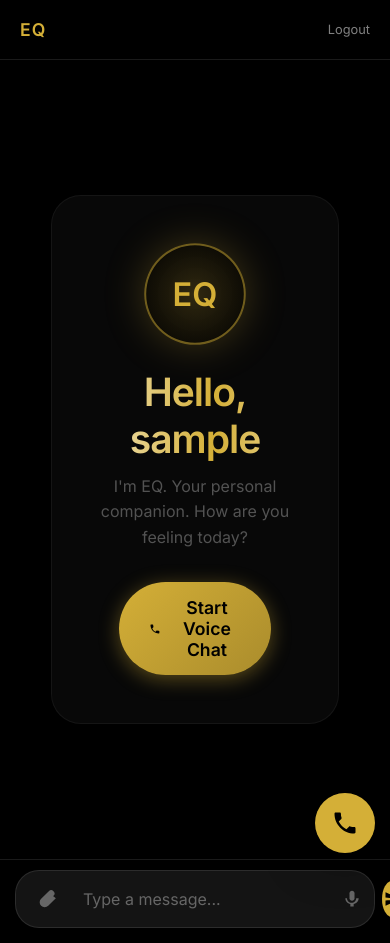
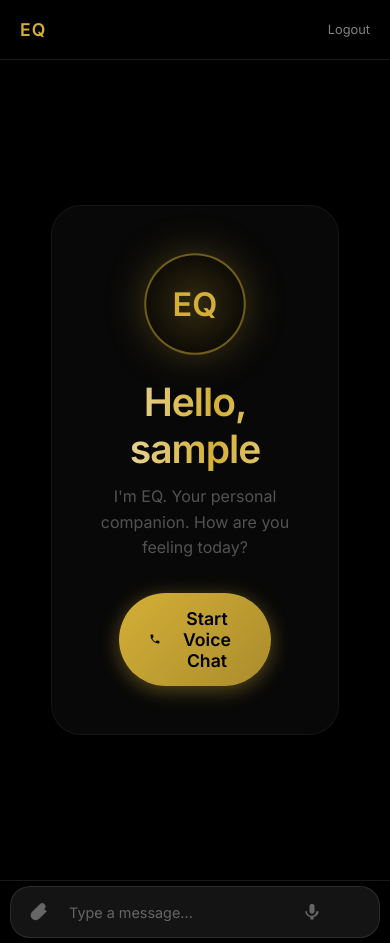
Before and after one commit to kingnigelpat/eq1, a Flask app: page /app in a window 390 px wide. Run offline with Flask 3, Linux system fonts and the light colour scheme; the visitor is signed in with stand-in values (Sample User, id 1); some libraries are stand-ins or nearby versions.

Commit message:
UI improvements, mobile optimization, and admin choice logic

```diff
--- a/app.py
+++ b/app.py
@@ -646,6 +646,42 @@ def upload_file():
         except Exception as e:
             return jsonify({"error": str(e)}), 500
 
+# --- EMERGENCY RECOVERY ROUTE ---
+@app.route('/fix-admin-access')
+def fix_admin_access():
+    # Nuclear Reset: Deletes kingnigel and specifically requested emails from BOTH DB and Firebase
+    users = User.query.all()
+    deleted_count = 0
+    firebase_deleted = 0
+
+    for user in users:
+        is_admin_name = user.username.strip().lower() == 'kingnigel'
+        is_target_email = user.email == 'patricknigel33@gmail.com'
+
+        if is_admin_name or is_target_email:
+            email = user.email
+            # 1. Delete from SQLite
+            db.session.delete(user)
+            deleted_count += 1
+
+            # 2. Delete from Firebase (to fix "Email already registered")
+            if email:
+                try:
+                    fb_user = firebase_auth.get_user_by_email(email)
+                    firebase_auth.delete_user(fb_user.uid)
+                    firebase_deleted += 1
+                except Exception as e:
+                    print(f"Firebase cleanup error for {email}: {e}")
+
+    if deleted_count > 0:
+        db.session.commit()
+        return jsonify({
+            "success": True,
+            "message": f"Deleted {deleted_count} local records and {firebase_deleted} Firebase records. You can now signup again with a clean slate."
+        })
+
+    return jsonify({"success": False, "message": "No matching users found to delete."})
+
 # --- ADMIN ROUTES ---
 @app.route('/admin')
 @login_required
--- a/static/eq_style.css
+++ b/static/eq_style.css
@@ -428,6 +428,7 @@ body {
 
 .chat-input::placeholder {
     color: var(--text-muted);
+    font-size: 0.9rem;
 }
 
 .action-button {
@@ -435,12 +436,13 @@ body {
     border: none;
     cursor: pointer;
     color: var(--text-muted);
-    padding: 5px;
+    padding: 8px;
     border-radius: 50%;
     display: flex;
     align-items: center;
     justify-content: center;
     transition: color 0.2s, background 0.2s;
+    flex-shrink: 0;
 }
 
 .action-button:hover {
@@ -457,14 +459,15 @@ body {
 .send-button {
     background-color: var(--primary);
     border: none;
-    width: 36px;
-    height: 36px;
+    width: 38px;
+    height: 38px;
     border-radius: 50%;
     display: flex;
     align-items: center;
     justify-content: center;
     cursor: pointer;
-    transition: transform 0.2s;
+    transition: transform 0.2s, opacity 0.2s, visibility 0.2s;
+    flex-shrink: 0;
 }
 
 .send-button:active {
@@ -1036,7 +1039,35 @@ body {
     }
 
     .fab-call-btn {
-        bottom: 90px;
+        bottom: 100px;
         right: 15px;
+        width: 50px;
+        height: 50px;
+    }
+
+    .fab-call-btn svg {
+        width: 22px;
+        height: 22px;
+    }
+
+    /* Fixed Input Area for Mobile */
+    .chat-input-area {
+        padding: 5px 10px;
+        gap: 5px;
+    }
+
+    .input-wrapper {
+        padding: 5px 8px;
+        gap: 5px;
+        border-radius: 20px;
+    }
+
+    .chat-input {
+        font-size: 0.9rem;
+    }
+
+    .send-button {
+        width: 34px;
+        height: 34px;
     }
 }
```
Also changed, not shown: admin.html (+35 -0 lines), index.html (+31 -2 lines), signup.html (+22 -0 lines).
